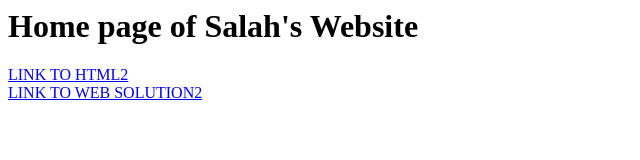
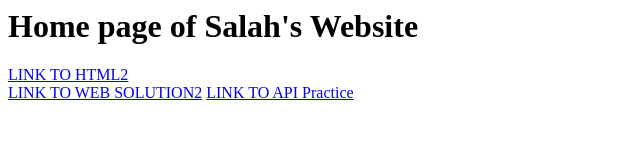
Before and after one commit to salahfekkak/salahfekkak.github.io, a plain HTML site: page index.html in a window 1280 px wide. Shown: the whole page, without its empty margins (0-640 px from the left). Drawn offline with Linux system fonts and the light colour scheme.

Commit message:
Update index.html

```diff
--- a/index.html
+++ b/index.html
@@ -2,3 +2,4 @@
 
 <a href="/html2/">LINK TO HTML2</a><br>
 <a href="/web_solutions_2/index.html">LINK TO WEB SOLUTION2</a>
+<a href="/api-practice/index.html">LINK TO API Practice</a>
```
